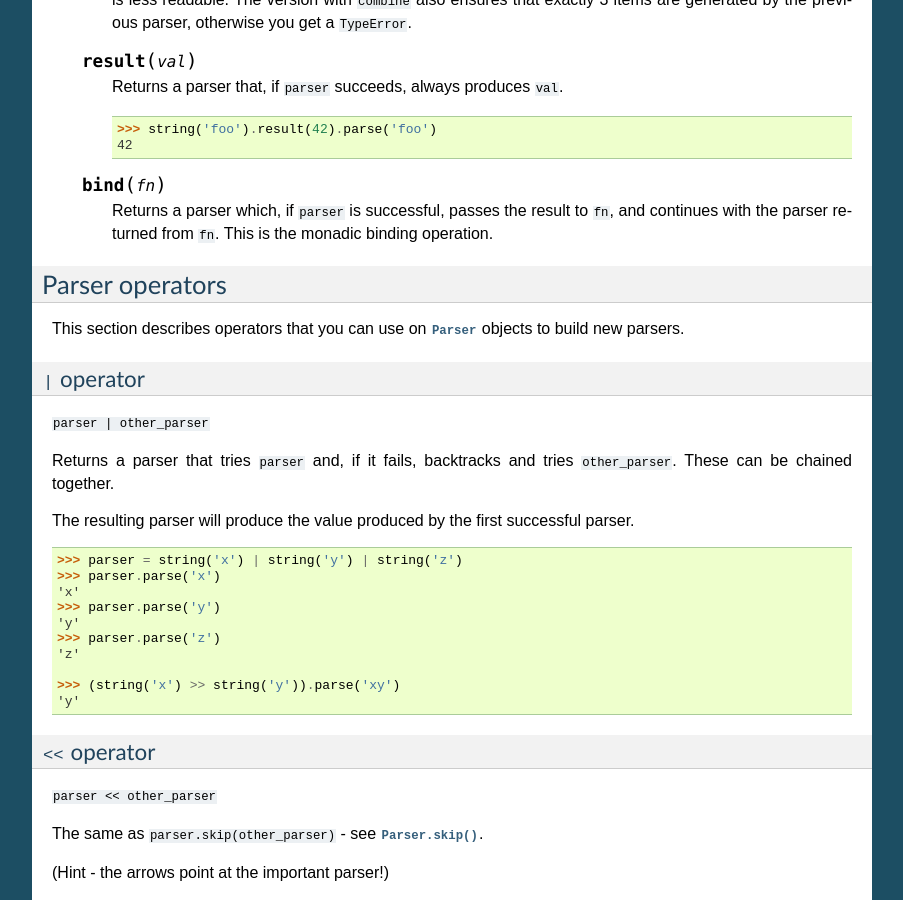
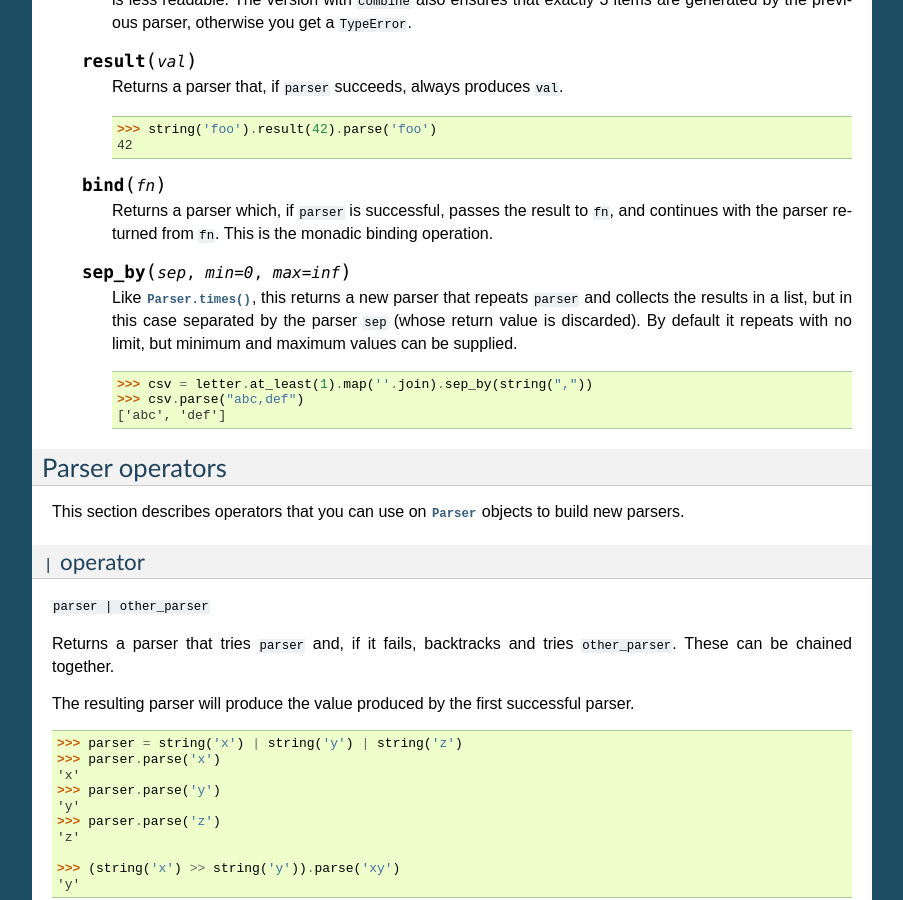
Before and after one commit to python-parsy/parsy, a Sphinx documentation site: the page built from docs/methods_and_combinators.rst, in a window 1280 px wide and 900 px high, scrolled down 2036 px. Shown: the whole window, without its empty margins (198-1101 px from the left). Built offline with Sphinx 7.4.7, drawn with Linux system fonts in a browser that asks for light colours.

Commit message:
Added docs for `Parser.sep_by`

```diff
--- a/docs/history.rst
+++ b/docs/history.rst
@@ -10,6 +10,8 @@ History and release notes
 * Improved parse failure messages of ``@generate`` parsers. Previously
   the parser was given a default description of the function name,
   which hides all useful internal info there might be.
+* Added :meth:`Parser.sep_by`
+
 
 0.9.0 - 2017-09-28
 ------------------
--- a/docs/methods_and_combinators.rst
+++ b/docs/methods_and_combinators.rst
@@ -161,6 +161,18 @@ can be used and manipulated as below.
       result to ``fn``, and continues with the parser returned from ``fn``.
       This is the monadic binding operation.
 
+   .. function:: sep_by(sep, min=0, max=inf)
+
+      Like :meth:`Parser.times`, this returns a new parser that repeats
+      ``parser`` and collects the results in a list, but in this case separated
+      by the parser ``sep`` (whose return value is discarded). By default it
+      repeats with no limit, but minimum and maximum values can be supplied.
+
+      .. code:: python
+
+         >>> csv = letter.at_least(1).map(''.join).sep_by(string(","))
+         >>> csv.parse("abc,def")
+         ['abc', 'def']
 
 .. _operators:
 
```
